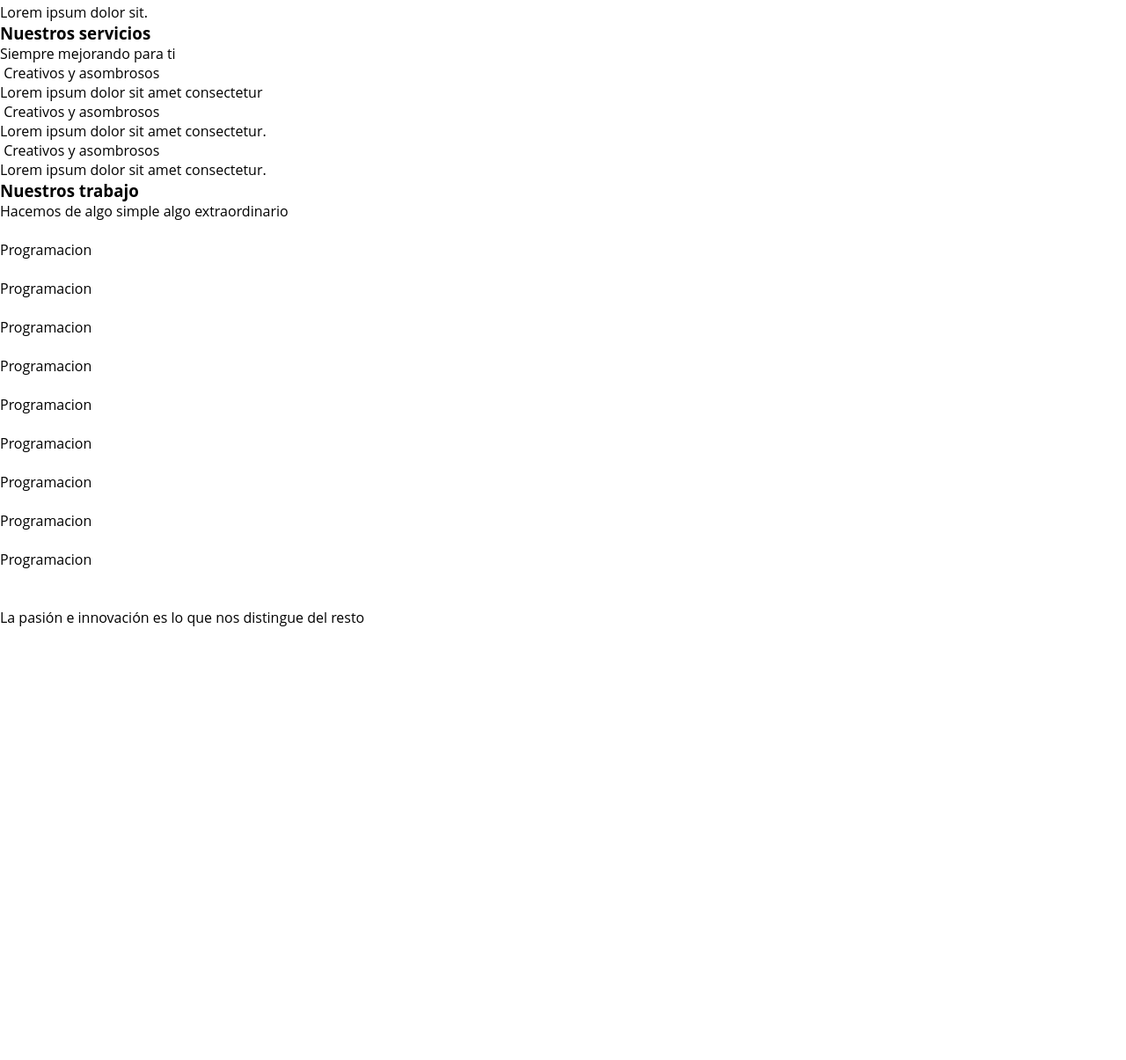
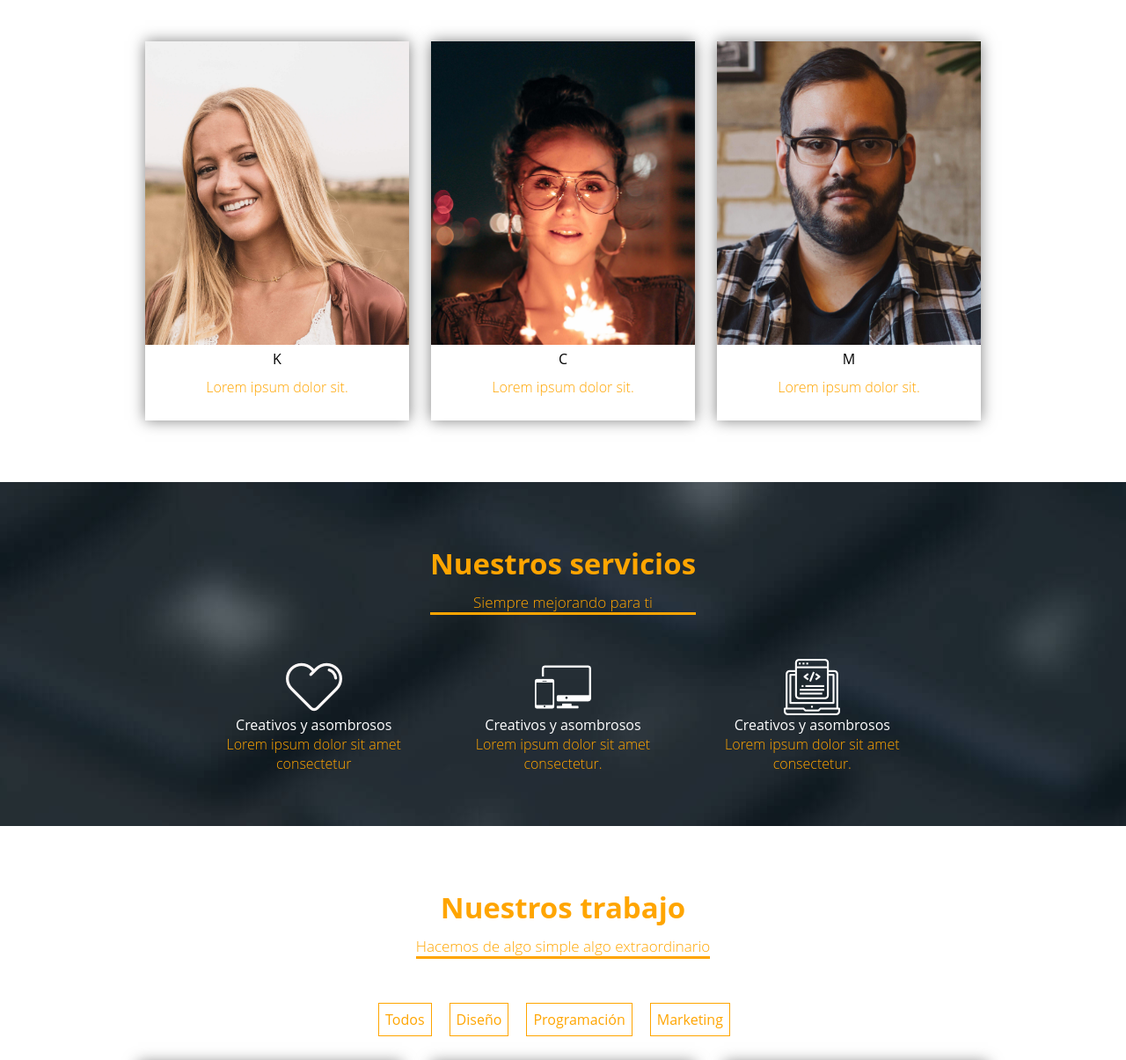
Before and after one commit to YeisonCordoba07/DesarrolloWebEjercicio2, a plain HTML site: page index.html in a window 1280 px wide. Shown: the part 754-1959 px from the top of the page at 88% size. Before the commit the page ends 1467 px from the top, so only its background shows below. Drawn offline with Linux system fonts and the light colour scheme.

Commit message:
Página casi lista, falta el footer

```diff
--- a/estilo.css
+++ b/estilo.css
@@ -68,4 +68,177 @@ header img{
 }
 /*---------------------------------||---------------------------------*/
 
+
+/*------------------------------|TITULOS|------------------------------*/
+.div_titulos{
+	display: flex;
+	flex-direction: column;
+	color: orange;
+	text-align: center;
+	justify-content: center;
+	margin: auto;
+}
+.div_titulos h3{
+	font-size: 33px;
+	color: orange;
+	padding: 10px 0;
+}
+.div_titulos p{
+	font-size: 17px;
+	border-bottom-style: solid;
+	border-bottom-color: orange;
+	font-weight: 300;
+	margin-bottom: 50px;
+
+}
 /*---------------------------------||---------------------------------*/
+
+
+/*--------------------------|NUESTRO EQUIPO|--------------------------*/
+#section_nuestro_equipo{
+	background-color: white;
+	padding: 60px 0;
+	width: 90%;
+	max-width: 1000px;
+	display: flex;
+	flex-direction: column;
+	align-items: center;
+
+	margin: auto;
+}
+
+#div_contenedor_perfiles{
+	display: flex;
+	flex-direction: row;
+	flex-wrap: wrap;
+	text-align: center;
+	margin: auto;
+	justify-content: space-evenly;
+}
+#div_contenedor_perfiles div{
+	width: 30%;
+}
+
+.perfiles{
+	box-shadow: 0 0 16px rgba(0,0,0, 0.5);
+	margin-bottom: 10px;
+}
+.perfiles img{
+	width: 100%;
+	height: 80%;
+	object-fit: cover;
+}
+.perfiles p{
+	color: orange;
+	font-weight: 300;
+	padding: 10px 10px;
+}
+
+/*---------------------------------||---------------------------------*/
+
+
+/*------------------------|NUESTROS SERVICIOS|------------------------*/
+
+#section_nuestros_servicios{
+	background-image: url("img/teclado.jpg");
+	padding: 60px 0;
+	display: flex;
+	flex-direction:  column;
+	align-items: center;
+}
+#contenedor_nuestros_servicios{
+	width: 90%;
+	display: flex;
+	flex-direction:  column;
+	align-items: center;
+
+}
+#div_contenedor_servicios{
+	display: flex;
+	flex-direction: row;
+	flex-wrap: wrap;
+	justify-content: space-evenly;
+	text-align: center;
+}
+#div_contenedor_servicios span{
+	color:  white;
+
+}
+#div_contenedor_servicios p{
+	color: orange;
+	font-weight:  300;
+}
+.div_servicios{
+	display: flex;
+	flex-direction: column;
+	align-items: center;
+	width: 30%;
+}
+.div_servicios img{
+	width: 64px;
+}
+/*---------------------------------||---------------------------------*/
+
+
+/*--------------------------|NUESTRO TRABAJO|--------------------------*/
+
+#section_nuestro_trabajo{
+	width: 90%;
+	max-width: 1000px;
+	display: flex;
+	flex-direction: column;
+	flex-wrap: wrap;
+	margin: auto;
+	padding: 60px 0;
+}
+#div_botones{
+	display:flex;
+	flex-direction:row;
+	text-align: center;
+	margin: auto;
+}
+#div_botones ul{
+	display:flex;
+	flex-direction: row;
+	margin:auto;
+	text-align: center;
+	margin-bottom: 30px;
+}
+#div_botones ul li {
+	list-style: none;
+	border-style: solid;
+	border-color: orange;
+	border-width: 1px;
+	color: orange;
+	padding: 7px 7px;
+	display: inline-block;
+	margin-right: 20px;
+
+}
+
+#div_contenedor_imagenes_areas{
+	display: flex;
+	flex-direction: row;
+	flex-wrap: wrap;
+	margin: auto;
+}
+.div_imagenes_areas{
+	width: 30%;
+	height: 300px;
+	display: flex;
+	flex-direction: column;
+	margin: auto;
+	box-shadow: 0 0 16px rgba(0,0,0, 0.5);
+	margin-bottom: 30px;
+	text-align: center;
+}
+.div_imagenes_areas img{
+	height: 90%;
+	width: 100%;
+	object-fit: cover;
+}
+.div_imagenes_areas p{
+	font-weight:  300;
+	padding: 5px 0;
+}
+/*---------------------------------||---------------------------------*/
--- a/index.html
+++ b/index.html
@@ -42,14 +42,19 @@
 		<div id="div_contenedor_perfiles">
 
 			<div class="perfiles">
+				<img src="img/people1.jpg">
 				<span>K</span>
 				<p>Lorem ipsum dolor sit.</p>
 			</div>
+
 			<div class="perfiles">
+				<img src="img/people2.jpg">
 				<span>C</span>
 				<p>Lorem ipsum dolor sit.</p>
 			</div>
+
 			<div class="perfiles">
+				<img src="img/people3.jpg">
 				<span>M</span>
 				<p>Lorem ipsum dolor sit.</p>
 			</div>
@@ -59,7 +64,7 @@
 	</section>
 	<!--| ---------------------------------------------------------------- |-->
 	<section  id="section_nuestros_servicios">
-
+		<div id="contenedor_nuestros_servicios">
 			<div class ="div_titulos">
 				<h3>Nuestros servicios</h3>
 				<p>Siempre mejorando para ti</p>
@@ -68,24 +73,25 @@
 			<div id="div_contenedor_servicios">
 
 				<div class="div_servicios">
-				<img>
+					<img src="img/heart.png">
 					<span>Creativos y asombrosos</span>
 					<p>Lorem ipsum dolor sit amet consectetur</p>
 				</div>
 
 				<div class="div_servicios">
-				<img>
+					<img src="img/responsive.png">
 					<span>Creativos y asombrosos</span>
 					<p>Lorem ipsum dolor sit amet consectetur.</p>
 				</div>
 
 				<div class="div_servicios">
-				<img>
+					<img src="img/efectos.png">
 					<span>Creativos y asombrosos</span>
 					<p>Lorem ipsum dolor sit amet consectetur.</p>
 				</div>
 			</div>
 
+		</div>
 	</section>
 
 	<!--| ---------------------------------------------------------------- |-->
@@ -98,46 +104,51 @@
 		</div>
 
 		<div id="div_botones">
-
+			<ul>
+				<li>Todos</li>
+				<li>Diseño</li>
+				<li>Programación</li>
+				<li>Marketing</li>
+			</ul>
 		</div>
 
 		<div id="div_contenedor_imagenes_areas">
 
 			<div class="div_imagenes_areas">
-				<img src="">
+				<img src="img/programacion1.jpeg">
 				<p>Programacion</p>
 			</div>
 			<div class="div_imagenes_areas">
-				<img src="">
+				<img src="img/programacion2.jpeg">
 				<p>Programacion</p>
 			</div>
 			<div class="div_imagenes_areas">
-				<img src="">
+				<img src="img/programacion3.jpeg">
 				<p>Programacion</p>
 			</div>
 			<div class="div_imagenes_areas">
-				<img src="">
-				<p>Programacion</p>
+				<img src="img/diseño1.jpeg">
+				<p>Diseño</p>
 			</div>
 			<div class="div_imagenes_areas">
-				<img src="">
-				<p>Programacion</p>
+				<img src="img/diseño2.jpeg">
+				<p>Diseño</p>
 			</div>
 			<div class="div_imagenes_areas">
-				<img src="">
-				<p>Programacion</p>
+				<img src="img/diseño3.jpeg">
+				<p>Diseño</p>
 			</div>
 			<div class="div_imagenes_areas">
-				<img src="">
-				<p>Programacion</p>
+				<img src="img/marketing1.jpeg">
+				<p>Marketing</p>
 			</div>
 			<div class="div_imagenes_areas">
-				<img src="">
-				<p>Programacion</p>
+				<img src="img/marketing2.jpeg">
+				<p>Marketing</p>
 			</div>
 			<div class="div_imagenes_areas">
-				<img src="">
-				<p>Programacion</p>
+				<img src="img/marketing3.jpeg">
+				<p>Marketing</p>
 			</div>
 
 		</div>
```
Lines whose indentation alone changed are shown as unchanged.
